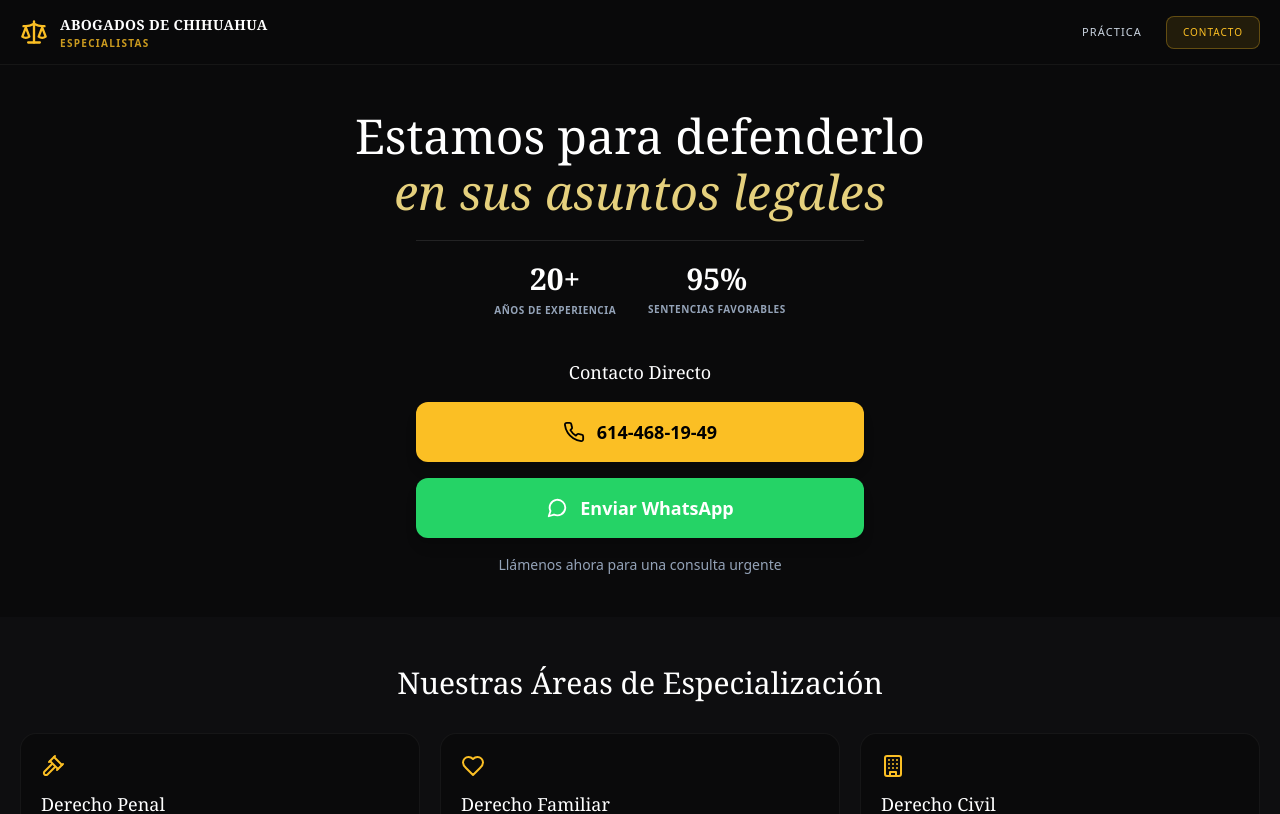
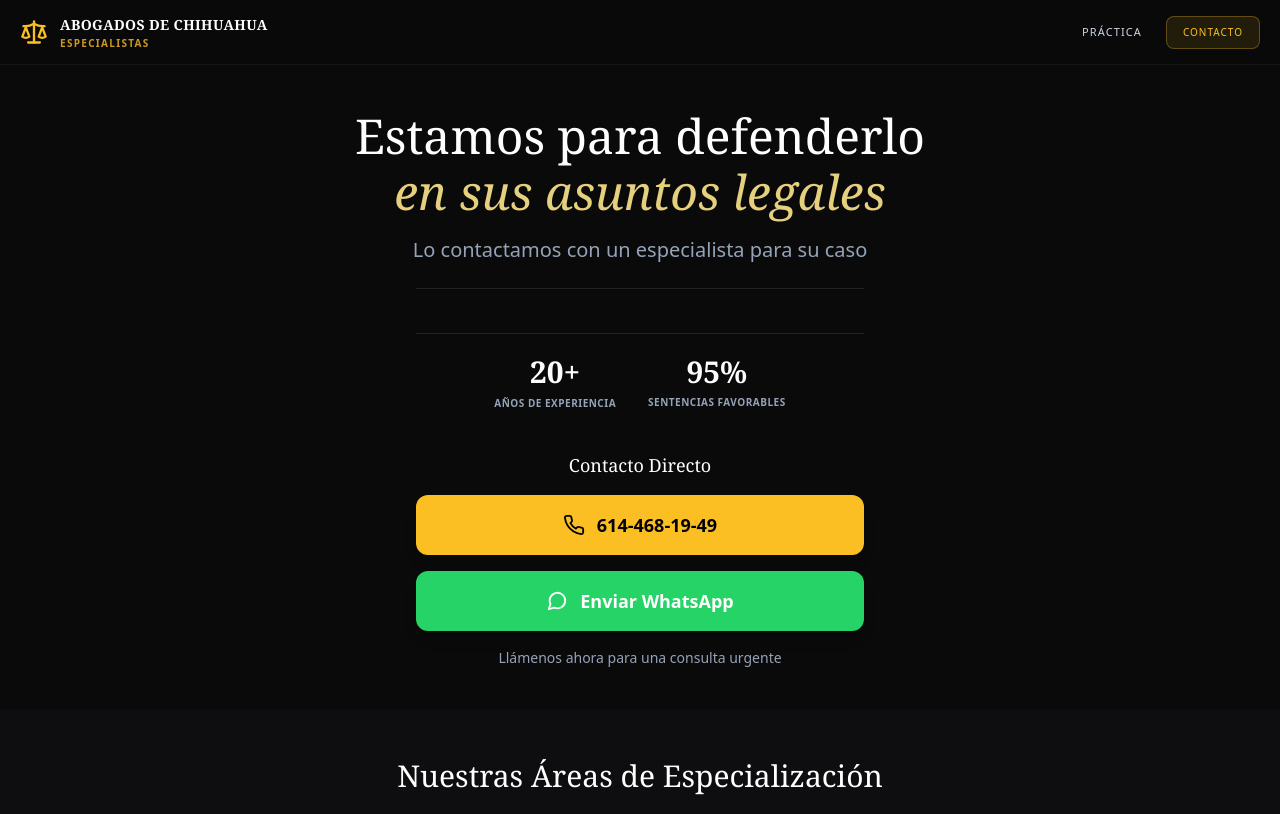
Before and after one commit to marioaha3-commits/web-abogados, a React (Vite) app: page / in a window 1280 px wide. Shown: the top 814 px of the page. Built offline with nearby package versions, Linux system fonts and the light colour scheme; no server answers.

Commit message:
Movido contacto directo arriba y agregada sección Sobre Nosotros

```diff
--- a/src/App.jsx
+++ b/src/App.jsx
@@ -171,7 +171,12 @@ export default function LawFirmLander() {
                 en sus asuntos legales
               </span>
             </h1>
+            <p className="text-lg text-slate-400 mb-6 md:text-base lg:text-xl">
+              Lo contactamos con un especialista para su caso
+            </p>
 
+{/* Stats - Mobile-first sizing */}
+<div className="flex flex-row justify-center gap-8 border-t border-white/10 pt-5 mt-6 max-w-md mx-auto"></div>
             {/* Stats - Mobile-first sizing */}
             <div className="flex flex-row justify-center gap-8 border-t border-white/10 pt-5 mt-6 max-w-md mx-auto">
               <div className="min-w-[100px]">
```
